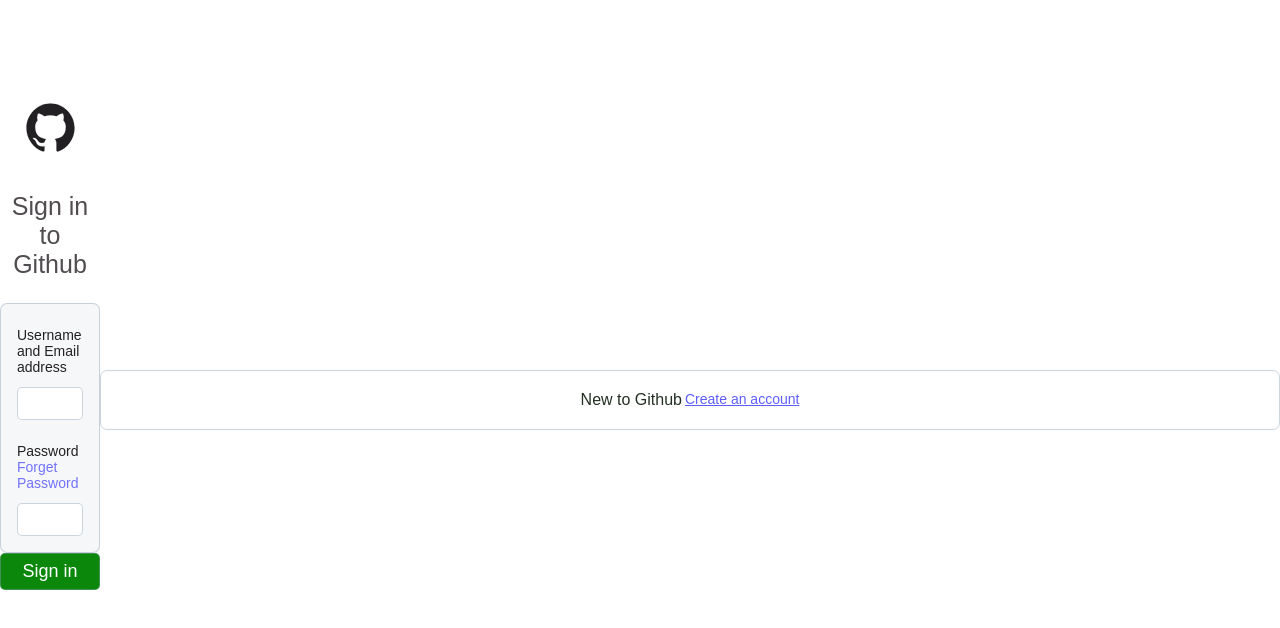
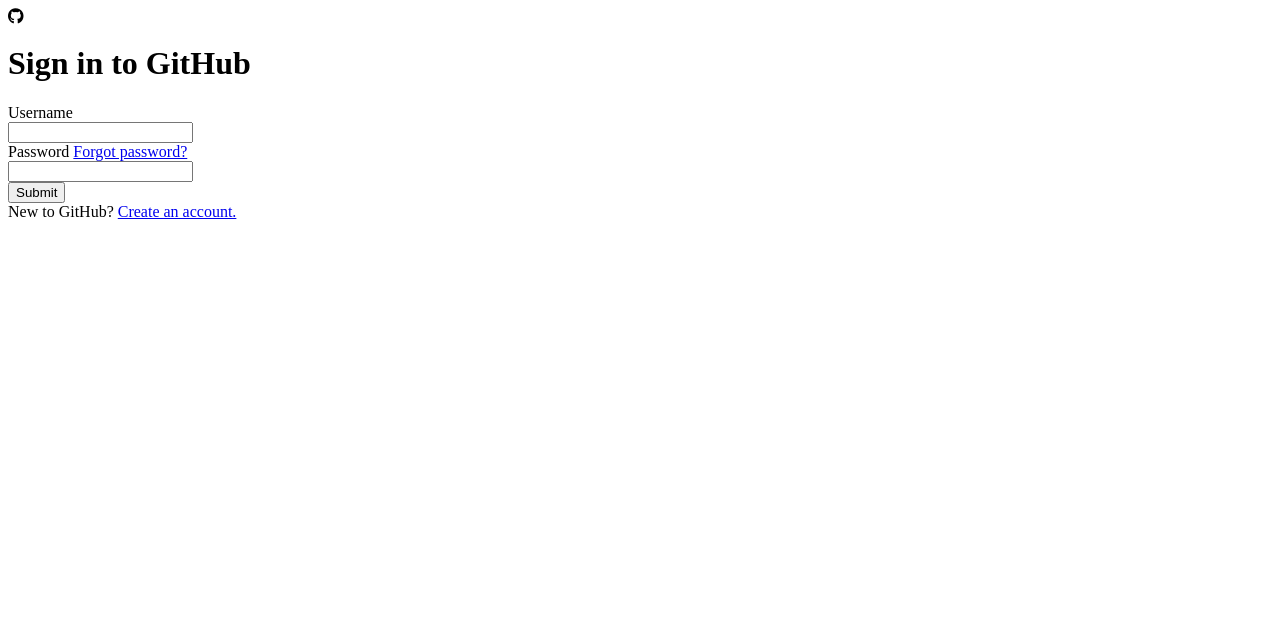
Before and after one commit to prikshitvashisth/github-clone, a plain HTML site: page index.html in a window 1280 px wide. Drawn offline with nearby package versions, Linux system fonts and the light colour scheme.

Commit message:
Update index.html

```diff
--- a/index.html
+++ b/index.html
@@ -1,42 +1,36 @@
-<!DOCTYPE html>
-<html lang="en">
 <head>
-    <meta charset="UTF-8">
-    <meta name="viewport" content="width=device-width, initial-scale=1.0">
-    <title>Github Login</title>
-    <link rel="stylesheet" href="styles.css">
+  <script src="https://kit.fontawesome.com/59784df54a.js" crossorigin="anonymous"></script>
 </head>
+
 <body>
-    <div class="big-b">
-        <div class="icon">
-            <ion-icon name="logo-github"></ion-icon>
+  <div class="container">
+    <div class="github-logo">
+      <i class="fa-brands fa-github"></i>
+    </div>
+    <h1 class="github-head">
+      Sign in to GitHub
+    </h1>
+    <div class="login-wrapper">
+      <div class="input-box">
+        <div class="input-label">Username</div>
+        <input type="text" required>
+      </div>
+
+      <div class="input-box">
+        <div class="input-label">
+          <span>Password</span>
+          <a href="#">Forgot password?</a>
         </div>
-    <p class="head">
-        Sign in to Github
-    </p>
-    <div class="login">
-        <div class="in-box">
-            <div class="label">
-                Username and Email address
-            </div>
-            <input type="text" name="" id="username">
-        </div>
+        <input type="password" required>
+      </div>
 
-        <div class="label">
-            <span>Password</span>
-            <a herf="">Forget Password</a>
-        </div>
-        <input type="password" name="" id="password">
+      <button class="submit-btn">
+        Submit
+      </button>
     </div>
-    <input type="submit" class="btn" value="Sign in">
 
+    <div class="info">
+      <span>New to GitHub? <a href="#">Create an account.</a></span>
     </div>
-    <div class="signup">
-        <span>New to Github</span>
-        <a href="">Create an account</a>
-    </div>
-</div>
-<script type="module" src="https://unpkg.com/ionicons@7.1.0/dist/ionicons/ionicons.esm.js"></script>
-<script nomodule src="https://unpkg.com/ionicons@7.1.0/dist/ionicons/ionicons.js"></script>
+  </div>
 </body>
-</html>
```
